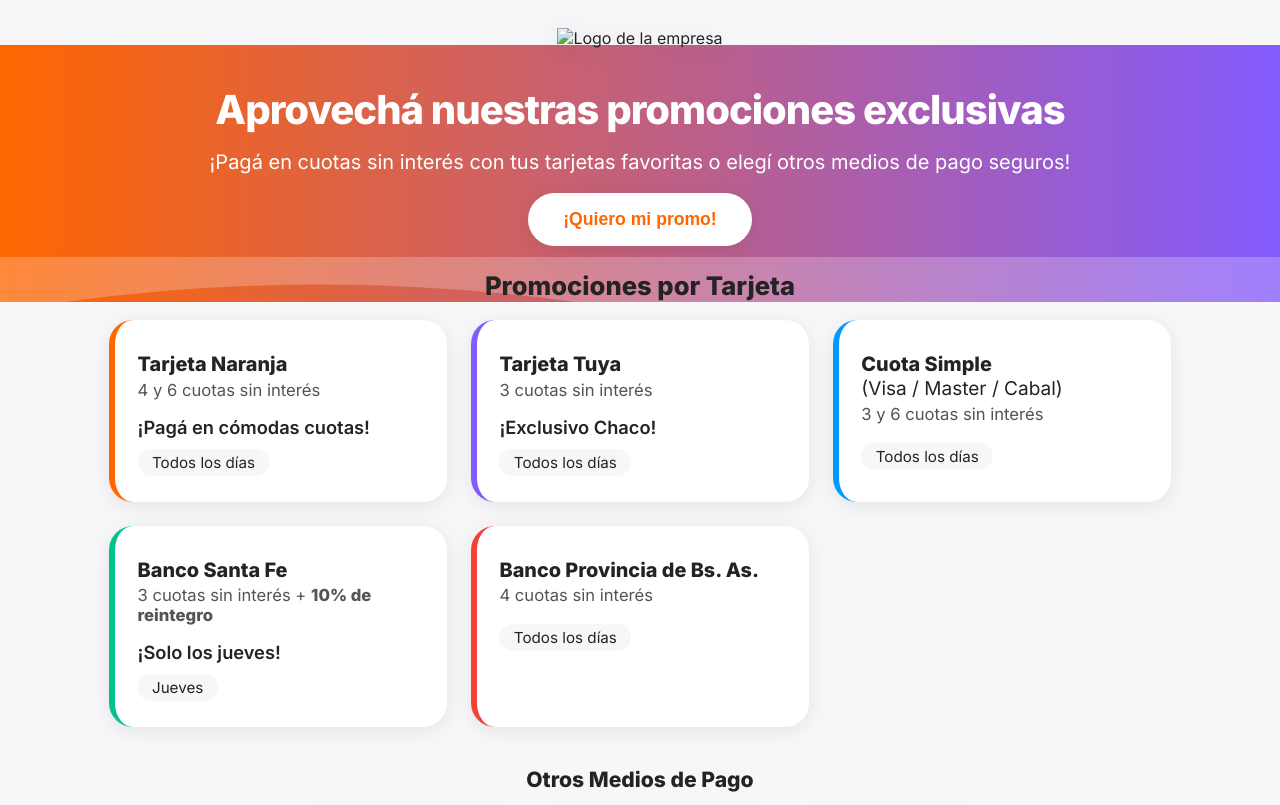
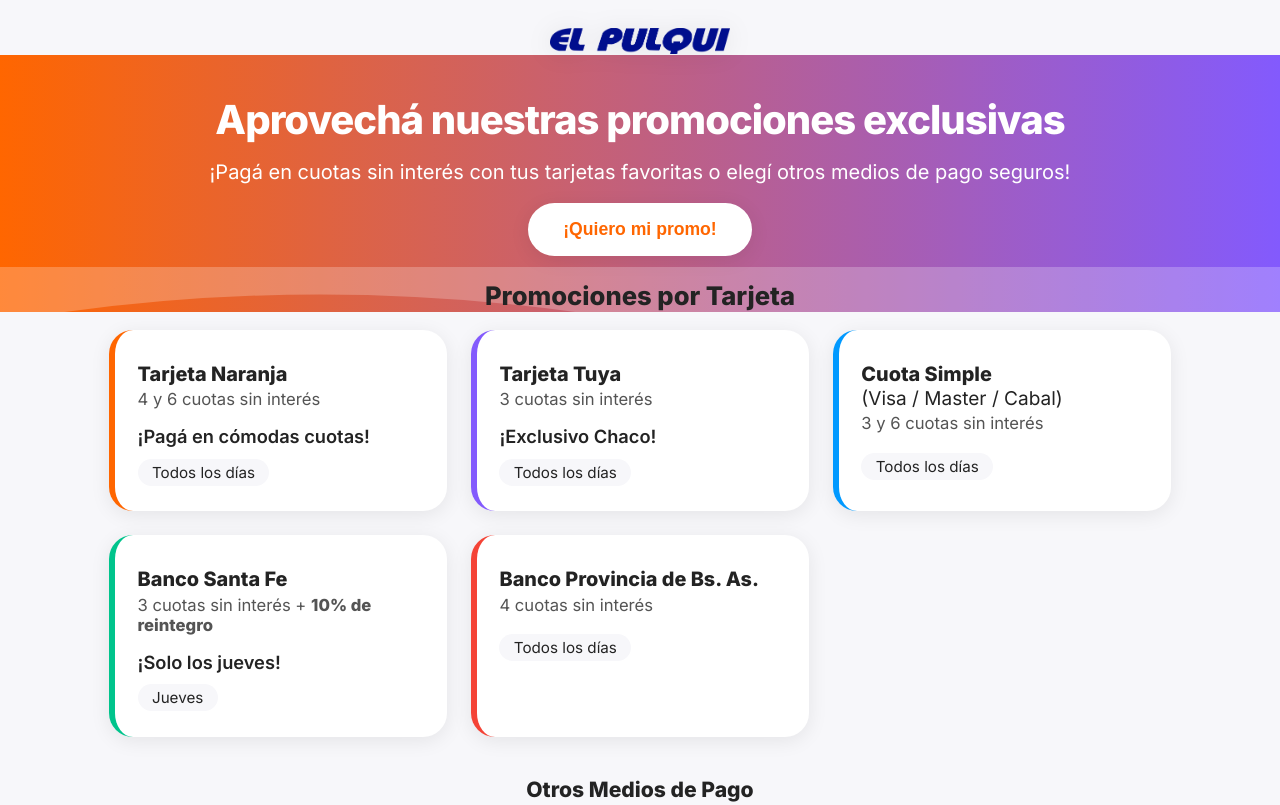
Before and after one commit to ElPulqui/promos-web, a plain HTML site: page index.html in a window 1280 px wide. Shown: the top 805 px of the page. Drawn offline with nearby package versions, Linux system fonts and the light colour scheme.

Commit message:
Update index.html

```diff
--- a/index.html
+++ b/index.html
@@ -237,7 +237,7 @@
 <body>
   <!-- LOGO -->
   <div class="logo-container">
-    <img src="logo ventorizado (2)" alt="Logo de la empresa">
+    <img src="logo.png" alt="Logo de la empresa">
   </div>
   <!-- Encabezado con animación y CTA -->
   <header>
```
